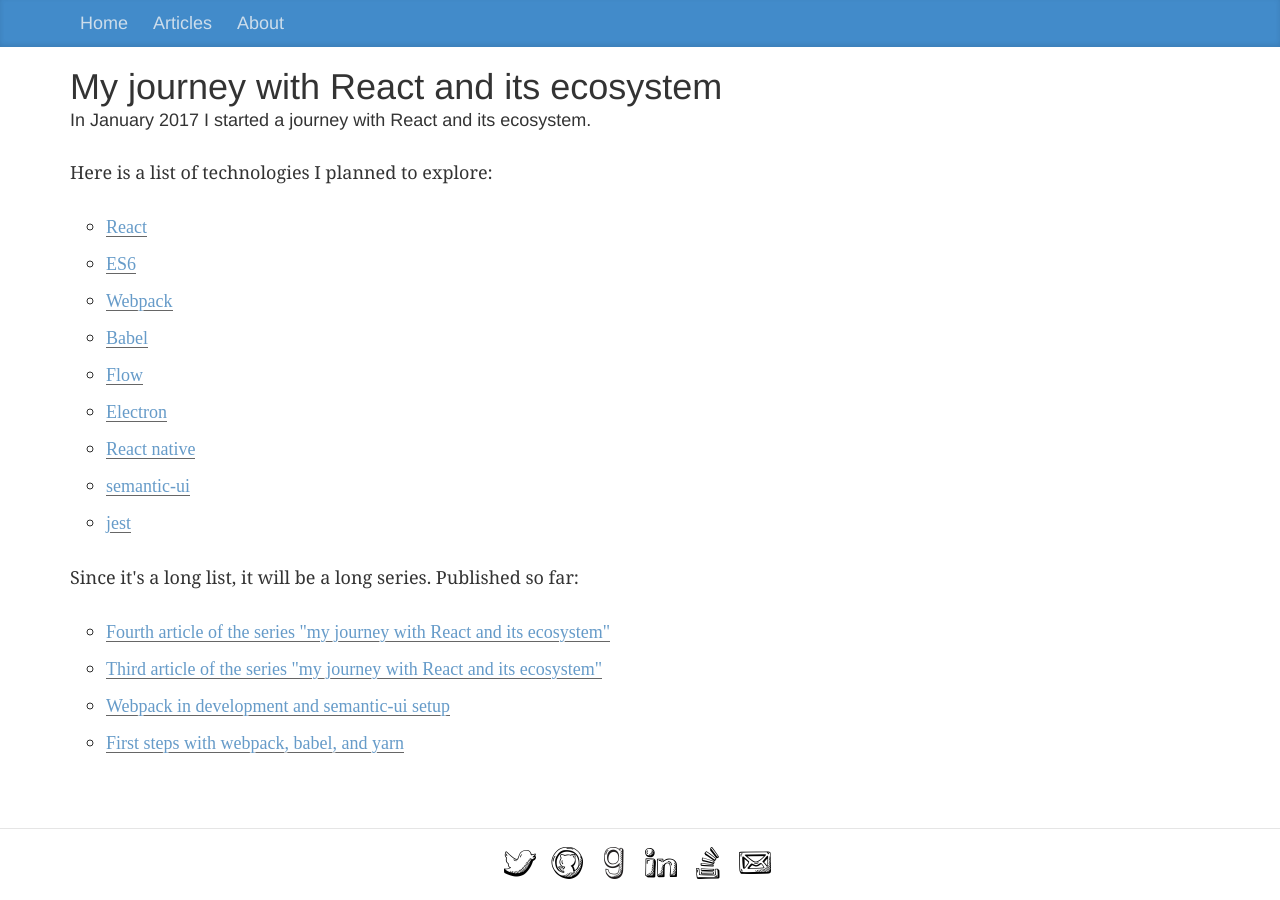
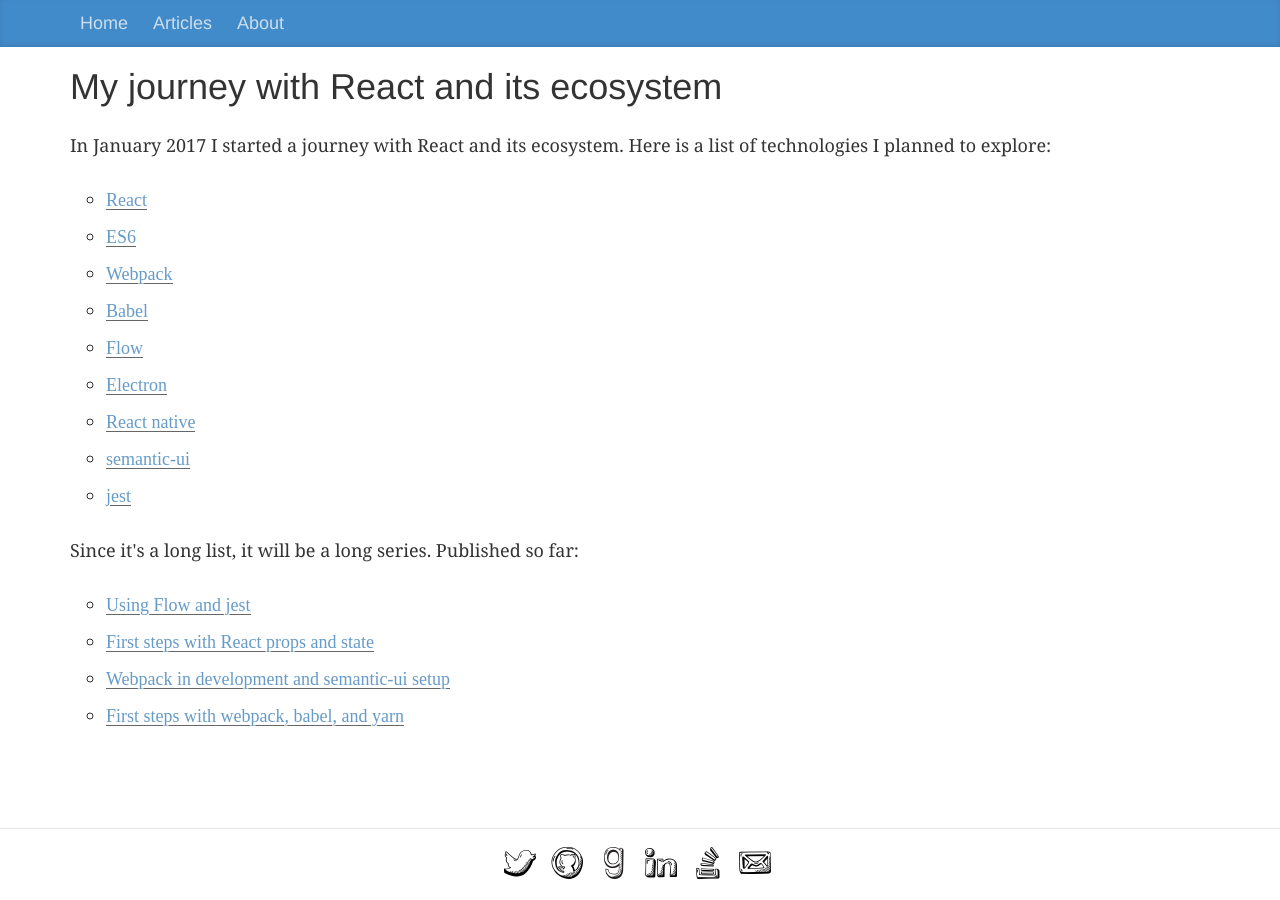
Before and after one commit to lucapette/lucapette.github.com, a Jekyll site: the page built from react.html, in a window 1280 px wide. Built offline with Jekyll 4.4.1, drawn with Linux system fonts in a browser that asks for light colours; nearby versions of some CDN libraries.

```diff
--- a/react.html
+++ b/react.html
@@ -6,11 +6,10 @@ layout: default
 ---
 <div class="blog-header">
   <h1>My journey with React and its ecosystem</h1>
-  <p>In January 2017 I started a journey with React and its ecosystem.</p>
 </div>
 
 <article>
-<p>
+<p>In January 2017 I started a journey with React and its ecosystem.
 Here is a list of technologies I planned to explore:
 <ul>
   <li><a href="https://facebook.github.io/react/">React</a></li>
@@ -29,7 +28,7 @@ Here is a list of technologies I planned to explore:
 Since it's a long list, it will be a long series. Published so far:
 <ul>
   {% for post in site.categories.react %}
-  <li><a href="{{post.url}}">{{post.description}}</a>
+  <li><a href="{{post.url}}">{{post.title}}</a>
   {% endfor %}
 </ul>
 </p>
```
